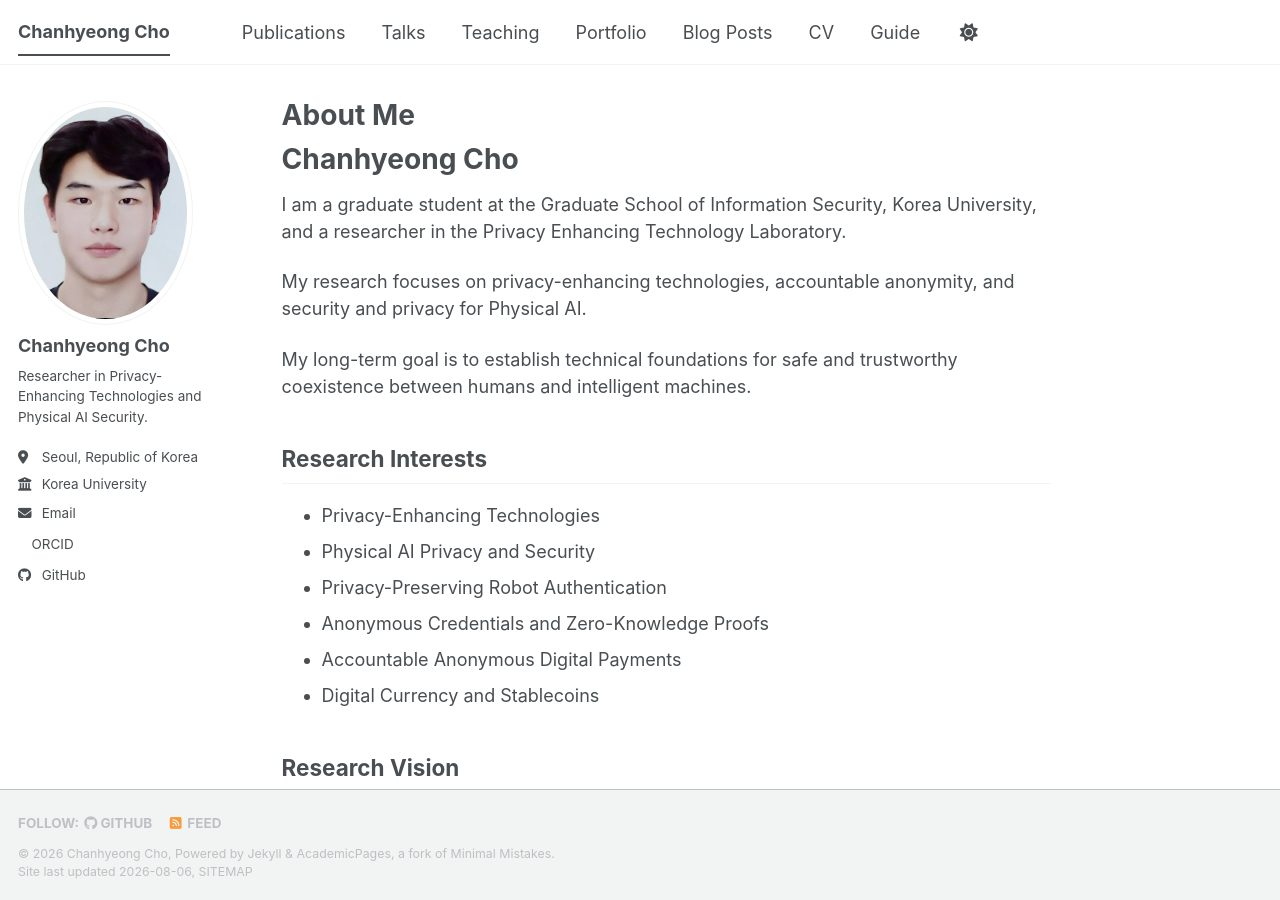
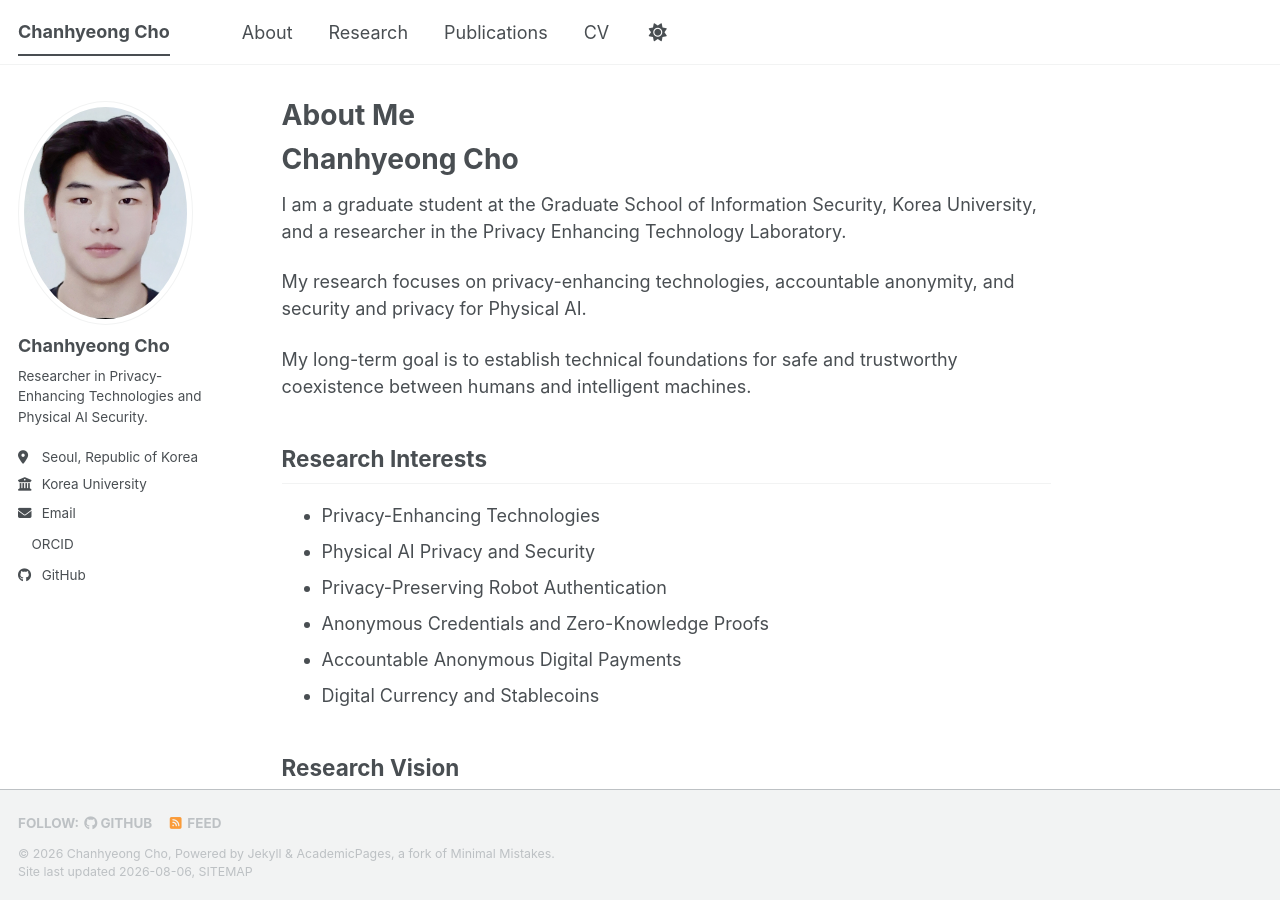
Before and after one commit to chancebro/chancebro.github.io, a Jekyll site: the page built from _pages/about.md, in a window 1280 px wide and 900 px high. Built offline with Jekyll 4.4.1, drawn with Linux system fonts in a browser that asks for light colours; a style sheet for code colours, icons or effects is not loaded.

Commit message:
Update navigation.yml
edit nevigator

```diff
--- a/_data/navigation.yml
+++ b/_data/navigation.yml
@@ -8,26 +8,14 @@
 #      Markdown formatted page while the second is generated using JSON.
 
 main:
+  - title: "About"
+    url: /
+
+  - title: "Research"
+    url: /research/
+
   - title: "Publications"
     url: /publications/
 
-  - title: "Talks"
-    url: /talks/
-
-  - title: "Teaching"
-    url: /teaching/
-
-  - title: "Portfolio"
-    url: /portfolio/
-
-  - title: "Blog Posts"
-    url: /year-archive/
-
   - title: "CV"
     url: /cv/
-
-  # - title: "CV"
-  #   url: /cv-json/
-
-  - title: "Guide"
-    url: /markdown/
```
